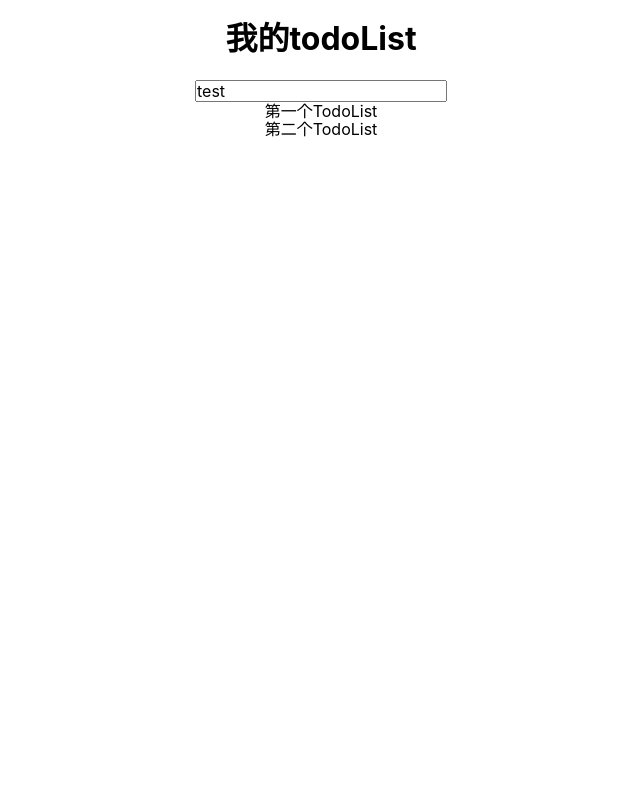
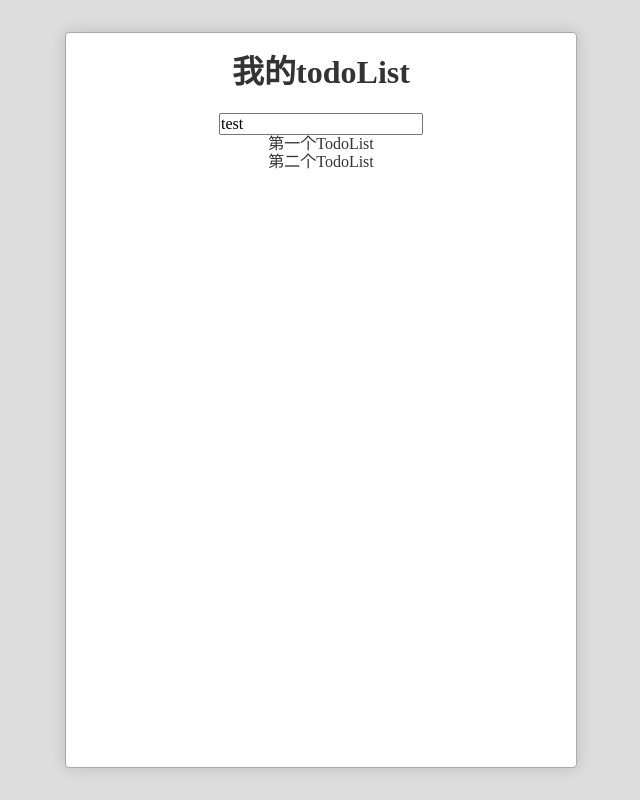
Before and after one commit to jerryHZLiang/react-demo, a React (Create React App) app: page / in a window 1280 px wide. Shown: the whole page, without its empty margins (319-959 px from the left). Built offline with nearby package versions, Linux system fonts and the light colour scheme.

Commit message:
更新样式

```diff
--- a/src/App.css
+++ b/src/App.css
@@ -1,32 +1,12 @@
 .App {
   text-align: center;
+  color: #333;
+  border: 1px solid #aaa;
+  border-radius: 4px;
+  background: white;
+  margin: 2em;
+  padding: 0 1em;
+  min-height: 20em;
+  min-width: 32em;
+  box-shadow: 0 0 1em hsla(0,0%,0%,0.15);
 }
-
-.App-logo {
-  animation: App-logo-spin infinite 20s linear;
-  height: 40vmin;
-}
-
-.App-header {
-  background-color: #282c34;
-  min-height: 100vh;
-  display: flex;
-  flex-direction: column;
-  align-items: center;
-  justify-content: center;
-  font-size: calc(10px + 2vmin);
-  color: white;
-}
-
-.App-link {
-  color: #61dafb;
-}
-
-@keyframes App-logo-spin {
-  from {
-    transform: rotate(0deg);
-  }
-  to {
-    transform: rotate(360deg);
-  }
-}
--- a/src/index.css
+++ b/src/index.css
@@ -1,14 +1,9 @@
-body {
-  margin: 0;
-  padding: 0;
-  font-family: -apple-system, BlinkMacSystemFont, "Segoe UI", "Roboto", "Oxygen",
-    "Ubuntu", "Cantarell", "Fira Sans", "Droid Sans", "Helvetica Neue",
-    sans-serif;
-  -webkit-font-smoothing: antialiased;
-  -moz-osx-font-smoothing: grayscale;
+
+body{
+  background: #ddd;
 }
-
-code {
-  font-family: source-code-pro, Menlo, Monaco, Consolas, "Courier New",
-    monospace;
+#root{
+  display: flex;
+  justify-content: center;
+  min-height: 100vh;
 }
```
